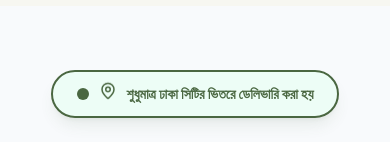
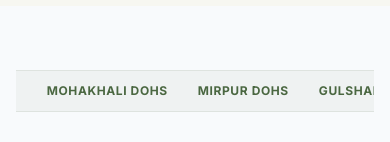
Before and after one commit to Arafat-Bhuiyan/Coconut-treats-and-more, a React (Vite) app: page / in a window 390 px wide. Shown: the part 2949-3091 px from the top of the page. Built offline with nearby package versions, Linux system fonts and the light colour scheme; no server answers.

Commit message:
Add sliding delivery locations marquee

```diff
--- a/src/pages/Home/sections/Order/Order.jsx
+++ b/src/pages/Home/sections/Order/Order.jsx
@@ -32,6 +32,19 @@ const Order = ({ quantity, setQuantity }) => {
       [name]: type === "checkbox" ? checked : value
     }));
   };
+
+  const deliveryLocations = [
+    "Baily Road, Dhaka", "Banani DOHS", "Banani, Dhaka", "Baridhara DOHS",
+    "Baridhara, Dhaka", "Mohakhali DOHS", "Mirpur DOHS", "Gulshan 1", "Gulshan 2",
+    "Gulshan Avenue", "Gulshan, Dhaka, Bangladesh", "Niketan R/A, Gulshan, Dhaka",
+    "Bashundhara R/A", "Bashundhara Shopping Mall", "Dhanmondi, Dhaka",
+    "Lalmatia / লালমাটিয়া", "Mohammadpur, Dhaka 1207", "Elephant Road, Dhaka",
+    "Eskaton, Dhaka", "Uttara, Dhaka", "Diabari Uttara - দিয়াবাড়ি উত্তরা",
+    "Wari, Dhaka", "Khilgaon, Dhaka", "Banasree, Dhaka, Bangladesh",
+    "Aftabnagar, Dhaka", "Rampura, Dhaka", "Motijheel, Dhaka-1000",
+    "Dhaka Cantonment", "Mirpur-1, Dhaka", "Mirpur-11.5, Pallabi",
+    "Mirpur-12, Pallabi", "Mirpur Pallabi"
+  ];
 
   const handleOrder = async (e) => {
     e.preventDefault();
@@ -105,7 +118,45 @@ const Order = ({ quantity, setQuantity }) => {
   };
 
   return (
-    <section id="order" className="py-16 sm:py-24 px-4 bg-[#f8fafc] overflow-hidden">
+    <section id="order" className="py-16 sm:py-24 px-4 bg-[#f8fafc] overflow-hidden relative">
+      <style>
+        {`
+          @keyframes scrollText {
+            from { transform: translateX(0); }
+            to { transform: translateX(-50%); }
+          }
+          .scrolling-wrapper {
+            display: flex;
+            white-space: nowrap;
+            overflow: hidden;
+            width: 100%;
+          }
+          .scrolling-text {
+            display: flex;
+            animation: scrollText 50s linear infinite;
+          }
+          .scrolling-wrapper:hover .scrolling-text {
+            animation-play-state: paused;
+          }
+        `}
+      </style>
+
+      {/* Scrolling Delivery Locations Marquee */}
+      <div className="w-full bg-primary/5 border-y border-primary/10 py-3 mb-8 sm:mb-10 overflow-hidden">
+        <div className="scrolling-wrapper">
+          <div className="scrolling-text">
+            {[...deliveryLocations, ...deliveryLocations].map((loc, index) => (
+              <div key={index} className="flex items-center">
+                <span className="text-xs sm:text-sm font-bold text-primary px-3 sm:px-4 uppercase tracking-wider">
+                  {loc}
+                </span>
+                <span className="w-1.5 h-1.5 rounded-full bg-accent-dark/40 flex-shrink-0"></span>
+              </div>
+            ))}
+          </div>
+        </div>
+      </div>
+
       <div className="container mx-auto max-w-6xl">
         {/* Dhaka City Delivery Notification Pop up (Green Flashing Pill/Circle) */}
         <div className="flex justify-center mb-8">
```
